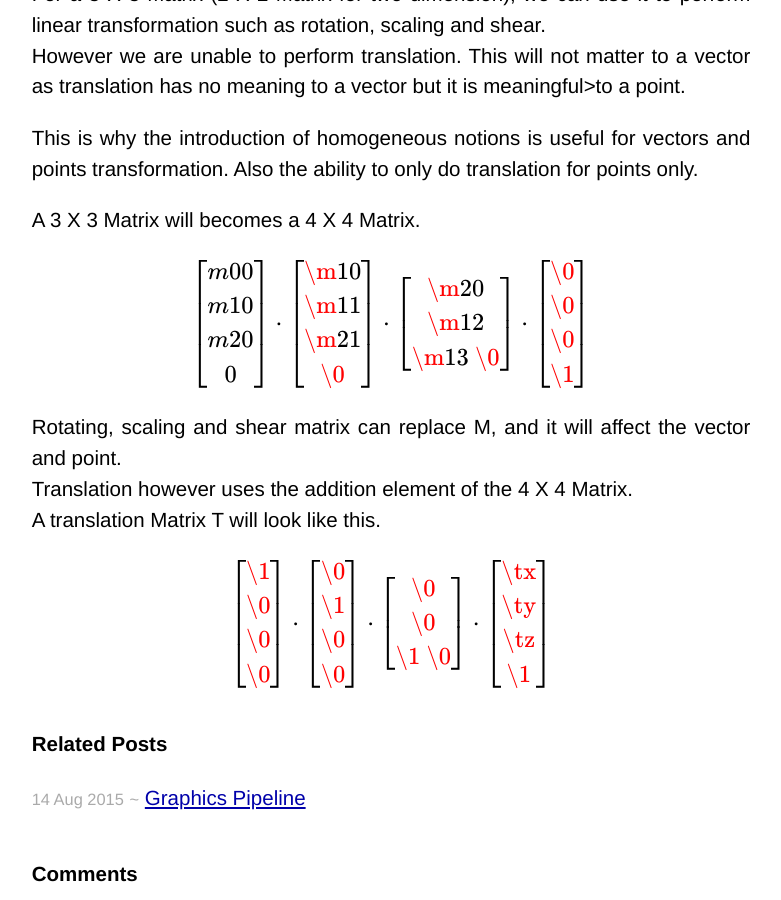
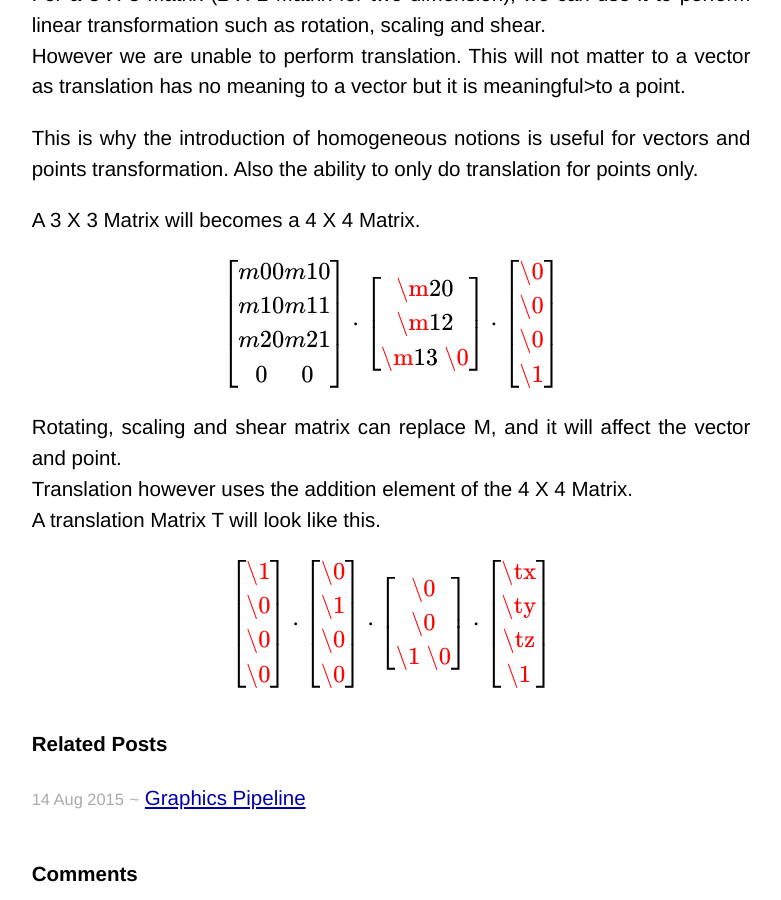
Before and after one commit to sengchong/sengchong.github.io, a Jekyll site: the page built from _posts/2015-08-13-Representing-points-and-vectors-in-computer-graphics.md, in a window 1280 px wide and 900 px high, scrolled down 1788 px. Shown: the whole window, without its empty margins (249-1030 px from the left). Built offline with Jekyll 4.4.1, drawn with Linux system fonts in a browser that asks for light colours; formulas are drawn with MathJax 3; comment, search, counter and statistics services are not loaded.

Commit message:
Update post

```diff
--- a/_posts/2015-08-13-Representing-points-and-vectors-in-computer-graphics.md
+++ b/_posts/2015-08-13-Representing-points-and-vectors-in-computer-graphics.md
@@ -106,14 +106,12 @@ $$ \left[
 	  m20 \\
 	  0
     \end{array}
-\right]
-\cdot
-\left[
+
     \begin{array}{c}
-      \m10\\
-      \m11\\
-	  \m21\\
-	  \0
+      m10\\
+      m11\\
+	  m21\\
+	  0
     \end{array}
 \right]
 \cdot
```
